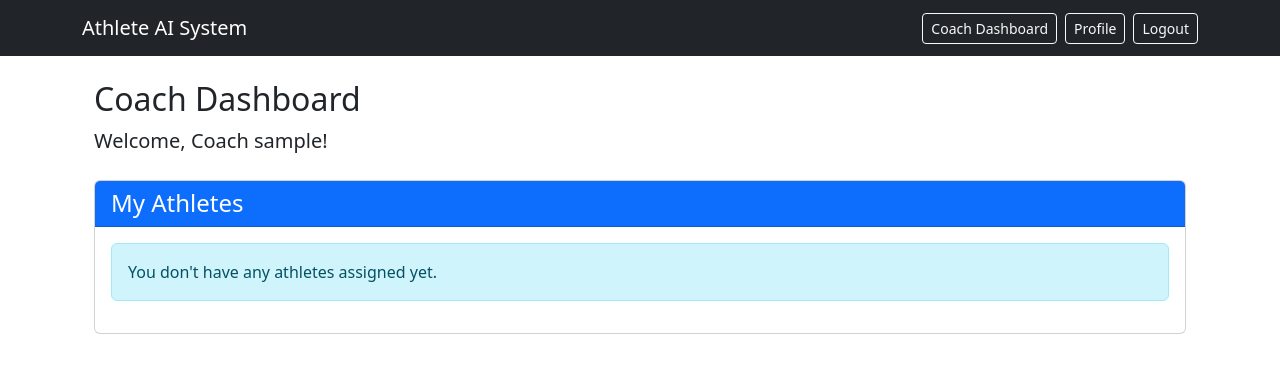
After one commit to vyshnav-c-2005/athlete-ai-system, a Django app: page /users/coach/dashboard/ in a window 1280 px wide. The commit adds this page. Shown: the top 373 px of the page. Run offline with Django 5.2, Linux system fonts and the light colour scheme; the visitor is signed in with stand-in values (Sample User, id 1); data comes from the database, SQL or seed files in the repository.

Commit message:
change in dashboard

```diff
--- a/athlete_ai_system/settings.py
+++ b/athlete_ai_system/settings.py
@@ -25,7 +25,7 @@ SECRET_KEY = 'django-insecure-ntv2r#536z&q18!vf2*i95mymswigt$(i7p0#t29p*!21h3o&r
 # SECURITY WARNING: don't run with debug turned on in production!
 DEBUG = True
 
-ALLOWED_HOSTS = []
+ALLOWED_HOSTS = ['testserver', 'localhost', '127.0.0.1']
 
 
 # Application definition
@@ -76,7 +76,6 @@ WSGI_APPLICATION = 'athlete_ai_system.wsgi.application'
 
 
 # Database
-# https://docs.djangoproject.com/en/5.2/ref/settings/#databases
 
 DATABASES = {
     'default': {
@@ -128,4 +127,4 @@ STATIC_URL = 'static/'
 DEFAULT_AUTO_FIELD = 'django.db.models.BigAutoField'
 # Login & Logout redirects
 LOGIN_REDIRECT_URL = '/users/profile/'
-LOGOUT_REDIRECT_URL = '/accounts/login/'
+LOGOUT_REDIRECT_URL = '/'
--- a/templates/base.html
+++ b/templates/base.html
@@ -1,5 +1,6 @@
 <!DOCTYPE html>
 <html>
+
 <head>
     <title>Athlete AI System</title>
     <link rel="stylesheet" href="https://cdn.jsdelivr.net/npm/bootstrap@5.3.2/dist/css/bootstrap.min.css">
@@ -16,13 +17,26 @@
 
                 {% if not request.user.is_authenticated %}
                 <!-- SHOW THESE WHEN LOGGED OUT -->
-                <a class="btn btn-outline-light btn-sm me-2" href="/accounts/login/">Login</a>
-                <a class="btn btn-outline-light btn-sm me-2" href="/users/signup/athlete/">Athlete Signup</a>
-                <a class="btn btn-outline-light btn-sm me-2" href="/users/signup/coach/">Coach Signup</a>
+                <div class="dropdown me-2">
+                    <button class="btn btn-outline-light btn-sm dropdown-toggle" type="button"
+                        data-bs-toggle="dropdown">
+                        Login
+                    </button>
+                    <ul class="dropdown-menu">
+                        <li><a class="dropdown-item" href="{% url 'login_athlete' %}">Athlete Login</a></li>
+                        <li><a class="dropdown-item" href="{% url 'login_coach' %}">Coach Login</a></li>
+                    </ul>
+                </div>
+                <a class="btn btn-outline-light btn-sm me-2" href="{% url 'signup_athlete' %}">Athlete Signup</a>
+                <a class="btn btn-outline-light btn-sm me-2" href="{% url 'signup_coach' %}">Coach Signup</a>
                 {% else %}
                 <!-- SHOW THESE WHEN LOGGED IN -->
-                <a class="btn btn-outline-light btn-sm me-2" href="/users/dashboard/">Dashboard</a>
-                <a class="btn btn-outline-light btn-sm me-2" href="/users/profile/">Profile</a>
+                {% if request.user.coachprofile %}
+                <a class="btn btn-outline-light btn-sm me-2" href="{% url 'coach_dashboard' %}">Coach Dashboard</a>
+                {% else %}
+                <a class="btn btn-outline-light btn-sm me-2" href="{% url 'athlete_dashboard' %}">Dashboard</a>
+                {% endif %}
+                <a class="btn btn-outline-light btn-sm me-2" href="{% url 'profile' %}">Profile</a>
 
                 <form action="/accounts/logout/" method="POST" style="display:inline;">
                     {% csrf_token %}
@@ -39,5 +53,7 @@
         {% endblock %}
     </div>
 
+    <script src="https://cdn.jsdelivr.net/npm/bootstrap@5.3.2/dist/js/bootstrap.bundle.min.js"></script>
 </body>
+
 </html>
--- a/templates/home.html
+++ b/templates/home.html
@@ -2,5 +2,5 @@
 
 {% block content %}
 <h2>Welcome to Athlete AI System</h2>
-<p>Please login or create a new account to continue.</p>
+<p>Home page under maintenance.</p>
 {% endblock %}
--- a/users/forms.py
+++ b/users/forms.py
@@ -13,6 +13,7 @@ class AthleteProfileForm(forms.ModelForm):
             'weight_kg',
             'experience_level',
             'training_goal',
+            'coach',
         ]
 
 
--- a/users/models.py
+++ b/users/models.py
@@ -3,6 +3,7 @@ from django.contrib.auth.models import User
 
 class AthleteProfile(models.Model):
     user = models.OneToOneField(User, on_delete=models.CASCADE)
+    coach = models.ForeignKey('CoachProfile', on_delete=models.SET_NULL, null=True, blank=True, related_name='athletes')
 
     SPORT_GROUP_CHOICES = [
         ('runner', 'Runner'),
--- /dev/null
+++ b/users/templates/users/dashboard_coach.html
@@ -0,0 +1,48 @@
+{% extends "base.html" %}
+
+{% block content %}
+<div class="container mt-4">
+    <h2>Coach Dashboard</h2>
+    <p class="lead">Welcome, Coach {{ coach.user.username }}!</p>
+
+    <div class="card mt-4">
+        <div class="card-header bg-primary text-white">
+            <h4 class="mb-0">My Athletes</h4>
+        </div>
+        <div class="card-body">
+            {% if athletes %}
+            <div class="table-responsive">
+                <table class="table table-hover">
+                    <thead>
+                        <tr>
+                            <th>Name</th>
+                            <th>Sport</th>
+                            <th>Event</th>
+                            <th>Experience</th>
+                            <th>Actions</th>
+                        </tr>
+                    </thead>
+                    <tbody>
+                        {% for athlete in athletes %}
+                        <tr>
+                            <td>{{ athlete.user.username }}</td>
+                            <td>{{ athlete.get_sport_group_display }}</td>
+                            <td>{{ athlete.get_sport_event_display }}</td>
+                            <td>{{ athlete.get_experience_level_display }}</td>
+                            <td>
+                                <a href="#" class="btn btn-sm btn-info">View Progress</a>
+                            </td>
+                        </tr>
+                        {% endfor %}
+                    </tbody>
+                </table>
+            </div>
+            {% else %}
+            <div class="alert alert-info">
+                You don't have any athletes assigned yet.
+            </div>
+            {% endif %}
+        </div>
+    </div>
+</div>
+{% endblock %}
--- a/users/templates/users/login_coach.html
+++ b/users/templates/users/login_coach.html
@@ -5,7 +5,7 @@
 <form method="POST" action="/accounts/login/">
     {% csrf_token %}
     {{ form.as_p }}
-    <input type="hidden" name="next" value="/coach/dashboard/">
+    <input type="hidden" name="next" value="/users/coach/dashboard/">
     <button type="submit" class="btn btn-danger">Login as Coach</button>
 </form>
 {% endblock %}
--- a/users/urls.py
+++ b/users/urls.py
@@ -1,13 +1,19 @@
 from django.urls import path
 from django.views.generic import TemplateView
 from . import views
+
+from django.contrib.auth import views as auth_views
 
 urlpatterns = [
     path('profile/', views.profile, name='profile'),
     path('profile/edit/', views.edit_profile, name='edit_profile'),
     path('signup/athlete/', views.signup_athlete, name='signup_athlete'),
     path('signup/coach/', views.signup_coach, name='signup_coach'),
-    path('login/athlete/', TemplateView.as_view(template_name="users/login_athlete.html")),
-    path('login/coach/', TemplateView.as_view(template_name="users/login_coach.html")),
+
+    # Fix: Use LoginView
+    path('login/athlete/', auth_views.LoginView.as_view(template_name="users/login_athlete.html"), name='login_athlete'),
+    path('login/coach/', auth_views.LoginView.as_view(template_name="users/login_coach.html"), name='login_coach'),
+
     path('dashboard/', views.athlete_dashboard, name='athlete_dashboard'),
+    path('coach/dashboard/', views.coach_dashboard, name='coach_dashboard'),
 ]
--- a/users/views.py
+++ b/users/views.py
@@ -43,6 +43,20 @@ def athlete_dashboard(request):
         "calories_consumed_today": calories_consumed_today,
         "recent_workouts": recent_workouts,
         "recommendation": recommendation,
+    })
+
+
+# -----------------------
+# COACH DASHBOARD
+# -----------------------
+@login_required
+def coach_dashboard(request):
+    coach_profile, created = CoachProfile.objects.get_or_create(user=request.user)
+    athletes = coach_profile.athletes.all()
+
+    return render(request, "users/dashboard_coach.html", {
+        "coach": coach_profile,
+        "athletes": athletes
     })
 
 
@@ -112,7 +126,7 @@ def signup_coach(request):
             CoachProfile.objects.create(user=user)
 
             login(request, user)
-            return redirect("/coach/dashboard/")
+            return redirect("coach_dashboard")
 
     else:
         form = CoachSignupForm()
```
Also changed, not shown: users/migrations/0003_athleteprofile_coach.py (added). Lines whose indentation alone changed are shown as unchanged.
